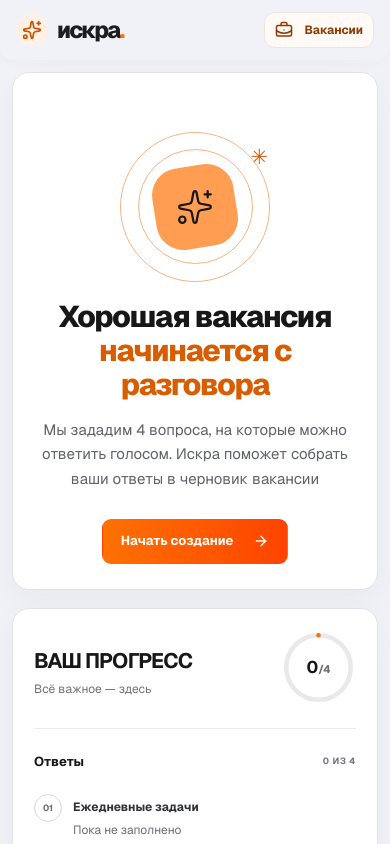
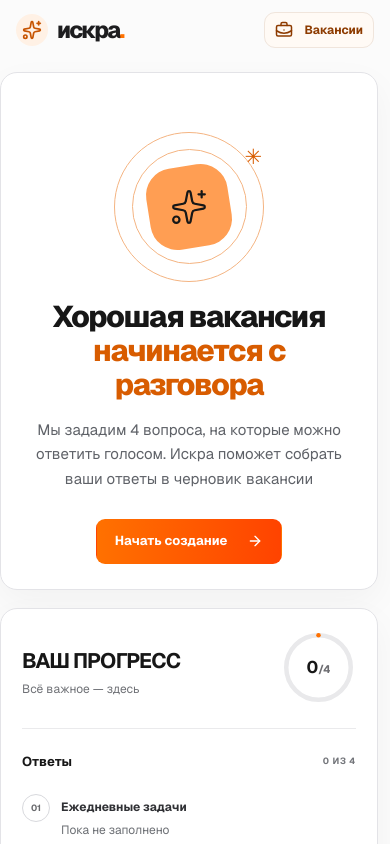
Before and after one commit to anastasiyarudomyotova/iskra, a Next.js app: page / in a window 390 px wide. Shown: the top 844 px of the page. Built offline with nearby package versions, Linux system fonts and the light colour scheme.

Commit message:
Simplify navigation and lighten shell
Co-authored-by: arena-agent <297053741+arena-agent@users.noreply.github.com>

```diff
--- a/src/app/globals.css
+++ b/src/app/globals.css
@@ -161,7 +161,7 @@ body { background: #f6f8f3; color: var(--ink); }
 
 /* Second visual pass: Искра's black, white and signal-orange palette. */
 :root { --ink: #171717; --quiet: #62646a; --forest: #ff7100; --line-soft: #e5e5e9; }
-body, .app-shell { background: #f1f2f7; color: #171717; }
+body, .app-shell { background: #fbfbfb; color: #171717; }
 .app-nav { background: #171717; border-color: #171717; color: #fff; }
 .brand-mark { color: #171717; background: #ff7100; border-radius: 50%; }
 .brand-period { color: #ff7100; }
@@ -310,7 +310,7 @@ body, .app-shell { background: #f1f2f7; color: #171717; }
   background: transparent;
   border: 0;
   border-radius: 0 16px 16px 0;
-  box-shadow: 3px 0 14px #30344808;
+  box-shadow: none;
 }
 .nav-item.selected {
   background: #fffaf5;
@@ -318,16 +318,16 @@ body, .app-shell { background: #f1f2f7; color: #171717; }
   border-radius: 11px;
 }
 .workspace {
-  padding: max(16px, env(safe-area-inset-top)) max(16px, env(safe-area-inset-right)) max(16px, env(safe-area-inset-bottom)) 16px;
+  padding: max(16px, env(safe-area-inset-top)) max(16px, env(safe-area-inset-right)) max(16px, env(safe-area-inset-bottom)) 0;
 }
 @media (max-width: 820px) {
   .app-nav {
     background: transparent;
     border: 0;
     border-radius: 0 0 14px 14px;
-    box-shadow: 0 3px 12px #30344808;
+    box-shadow: none;
   }
-  .workspace { padding: 12px max(12px, env(safe-area-inset-right)) max(12px, env(safe-area-inset-bottom)) max(12px, env(safe-area-inset-left)); }
+  .workspace { padding: 12px max(12px, env(safe-area-inset-right)) max(12px, env(safe-area-inset-bottom)) env(safe-area-inset-left, 0px); }
 }
 
 /* Gradient for primary actions; the empty-answer state stays neutral. */
```
